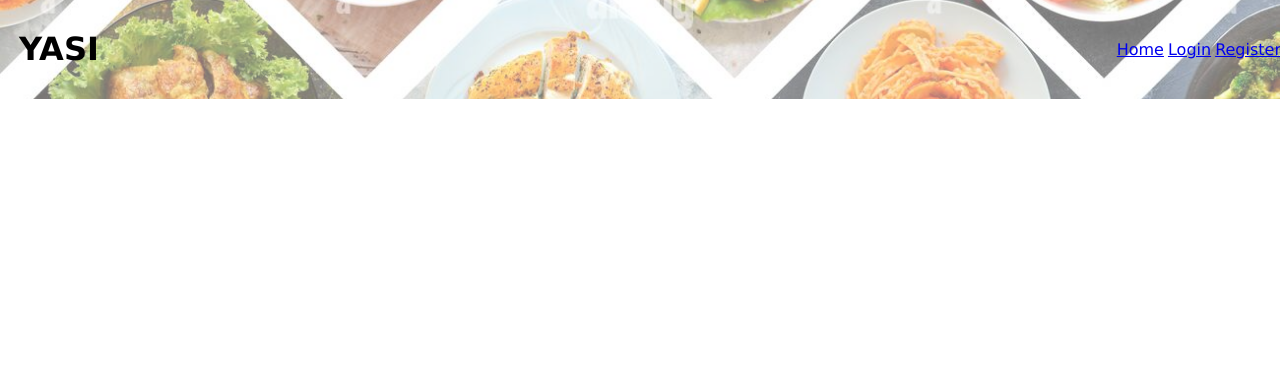
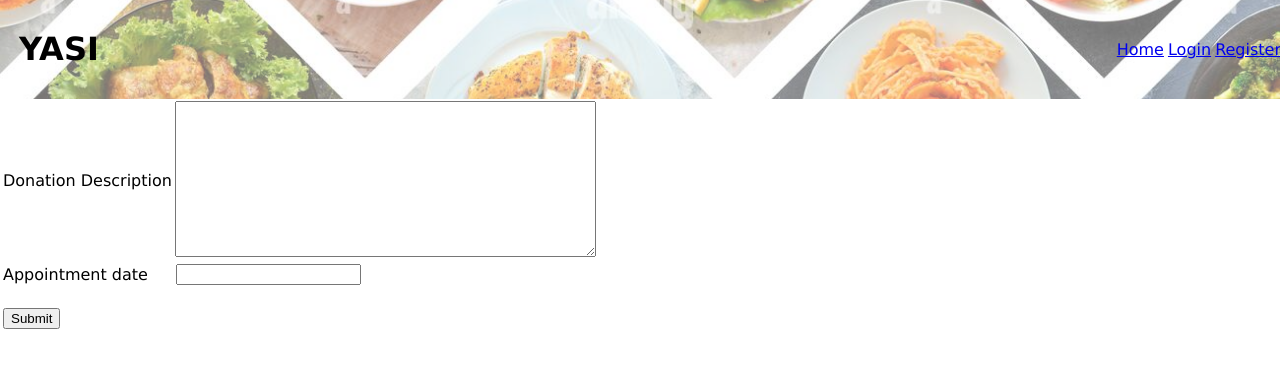
Before and after one commit to zychin2000/CS157C-team11, a React (Create React App) app in the folder frontend/: page /yasidonorschedule in a window 1280 px wide. Shown: the top 368 px of the page. Built offline with nearby package versions, Linux system fonts and the light colour scheme.

Commit message:
Updated donor scheduling

```diff
--- a/frontend/src/pages/YasiDonorSchedule.js
+++ b/frontend/src/pages/YasiDonorSchedule.js
@@ -5,12 +5,33 @@ import NavBar from '../components/Navbar';
 function YasiDonorSchedule (props){
     //define constants or functionalities in here
     //perhaps, this is where we ought to divert?
+    const [description, setDescription] = useState('');
+    const [date, setDate] = useState('');
 
+    const submit = (event) => {
+      event.preventDefault();
+      //something here to look for user
+    }
 return(
   //TBD: After the navbar here, display options for a logged in user
   <div>
     <NavBar />
+    <form>
 
+        <table className="donationForm">
+          <tr>
+            <td><label for="Donation Description">Donation Description </label></td>
+          <textarea value={description} onChange={(e) => setDescription(e.target.value)} rows = {10} cols = {50} />
+          </tr>
+          <tr>
+            <td><label for="date">Appointment date </label></td>
+            <td><input type="text" name="appointment" value={date} onChange={(e) => setDate(e.target.value)}/></td>
+          </tr>
+          <tr>
+            <td><br /><input type="submit" value="Submit" /></td>
+          </tr>
+        </table>
+      </form>
 
   </div>
 );
```
Also changed, not shown: 1 other file (tests, documents, lock files or other folders).
